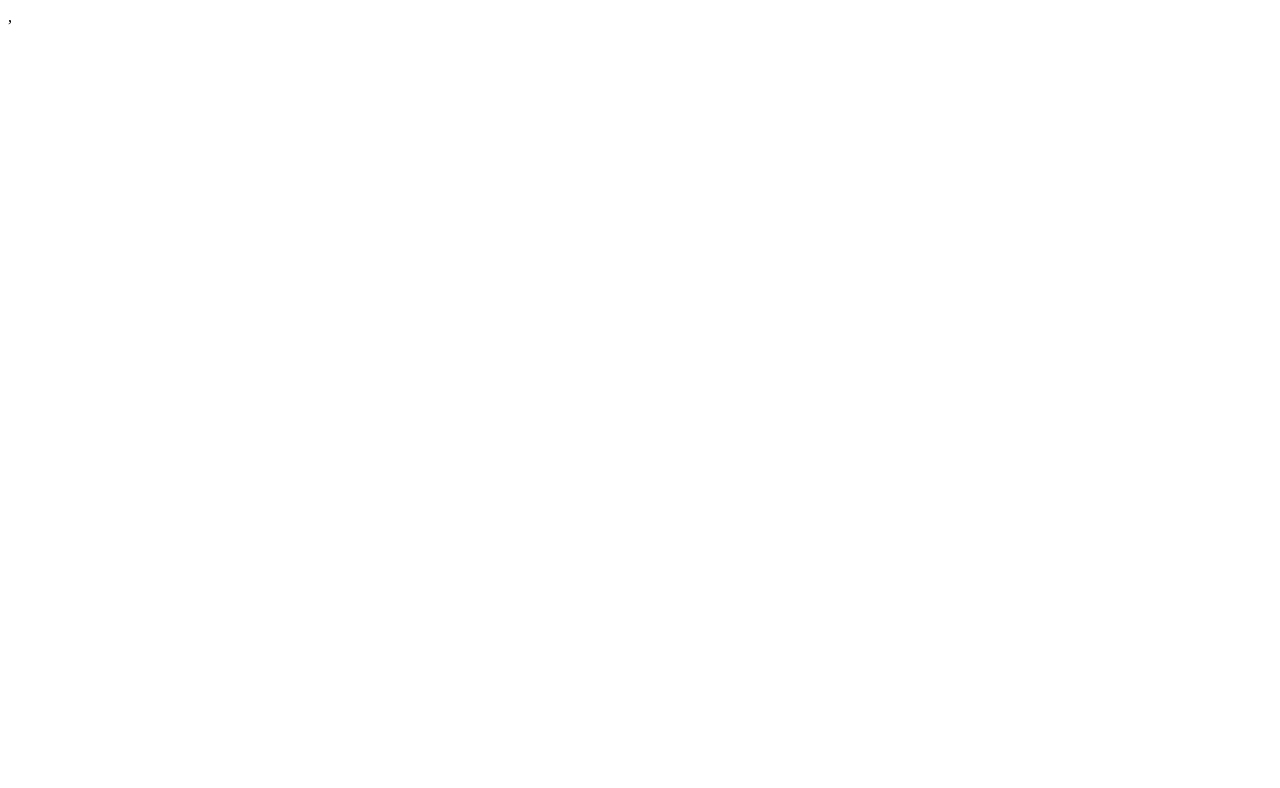
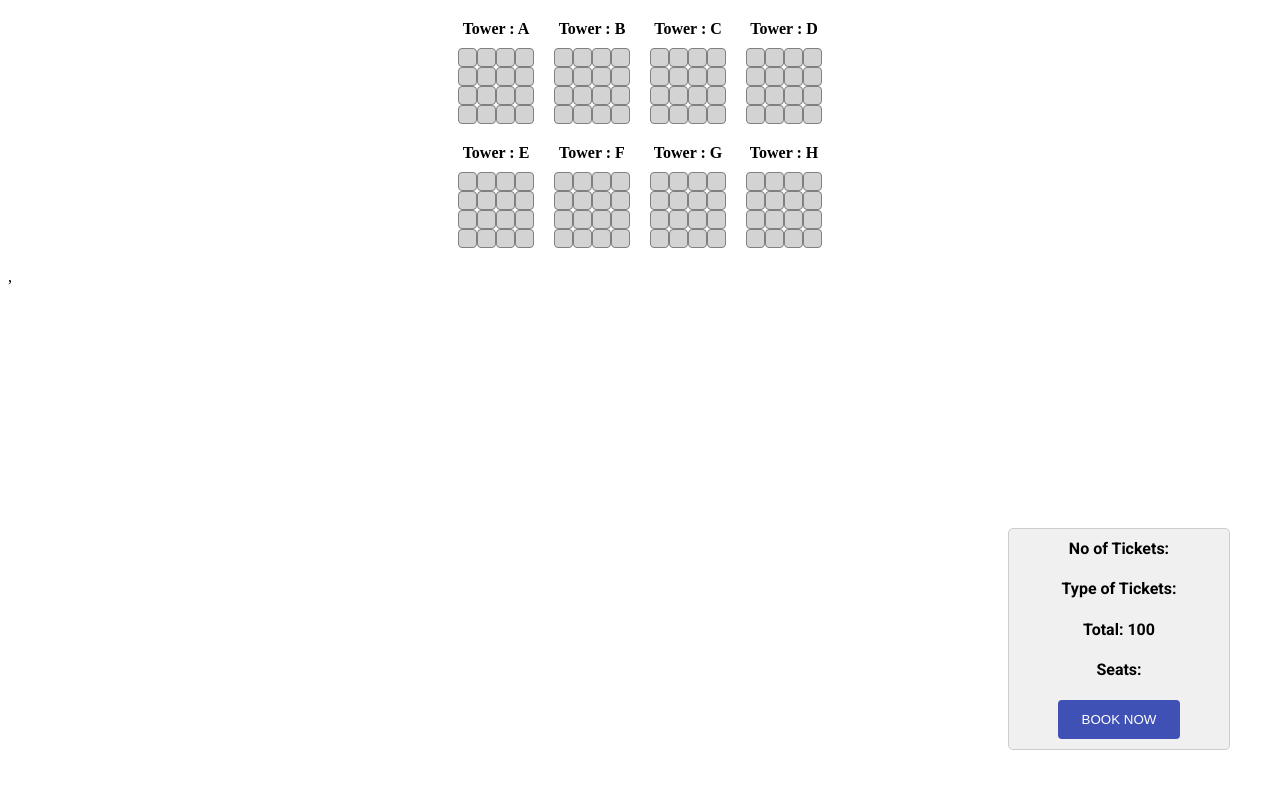
Before and after one commit to KathanrDave/Pitch-Passes_Whisk-To-Quidditch, a React (Create React App) app in the folder AdminDashboard/admindashboard/: page /booktickets in a window 1280 px wide. Before the commit this address had no page. Shown: the top 788 px of the page. Built offline with nearby package versions, Linux system fonts and the light colour scheme; no server answers.

Commit message:
Add File

```diff
--- a/AdminDashboard/admindashboard/src/App.js
+++ b/AdminDashboard/admindashboard/src/App.js
@@ -4,20 +4,20 @@ import MatchShow from "./components/matchShow";
 import { BrowserRouter as Router, Routes, Route } from "react-router-dom";
 import AddEvents from "./components/addEvents";
 import MatchDisplay from "./components/matchDisplay";
-import BookTickets from "./components/bookTickets";
 import Seat from "./components/Seat";
 import SeatingMap from "./components/seatRow";
 import AddSeats from "./components/addSeats";
 import UserSeatBook from "./components/userSeatBook";
+import { useLocation } from 'react-router-dom';
+
 function App() {
   return (
     <div className="App">
       <Routes>
           <Route path="/" element={<MatchDisplay />} />
           <Route path="/" element={<AddEvents />} />
-        <Route path="/book-tickets/64a55f28de73098269e32abd" element={<BookTickets />} />
+          <Route path="/booktickets" element={<UserSeatBook />} />
         <Route path="/admin/addseats" element={<AddSeats/>}/>
-        <Route path="/user/booktickets" element={<UserSeatBook/>}/>
       </Routes>
 
     </div>
--- a/AdminDashboard/admindashboard/src/components/matchDisplay.js
+++ b/AdminDashboard/admindashboard/src/components/matchDisplay.js
@@ -24,7 +24,7 @@ export default function MatchDisplay() {
     '64ac2fca55cfd077059ba048',
   ]);
 
-  const matchIds = matchData.map((data) => data.matchId); // Array to store matchIds
+  const matchIds= matchData.map((data) => data.matchId); // Array to store matchIds
 
   useEffect(() => {
     const fetchMatchData = async () => {
@@ -61,8 +61,8 @@ export default function MatchDisplay() {
   }, [location, remainingMatchIds]);
 
   const handleBookTicket = (index) => {
-    const matchId = matchIds[index]; // Access matchId using the index
-    navigate(`/book-tickets/${matchId}`);
+    const matchId = matchIds[index];
+    navigate(`/booktickets?matchId=${matchId}`);
   };
 
   return (
--- a/AdminDashboard/admindashboard/src/components/seatRow.js
+++ b/AdminDashboard/admindashboard/src/components/seatRow.js
@@ -4,9 +4,10 @@ import axios from 'axios';
 import Seat from './Seat';
 import  { useState,useEffect } from 'react';
 import TextField from '@mui/material/TextField'; // Import the TextField component
-const SeatingMap = ({seatDataCallback}) => {
+const SeatingMap = ({ seatDataCallback, matchId }) => {
   const numRows = 4; // Number of rows in each matrix
   const numCols = 4; // Number of columns in each matrix
+ console.log('Seating Map :',matchId);
   const numMatrices = 8; // Total number of matrices
   const matricesPerSide = 4; // Number of matrices on each side (upper and lower)
   const [selectedSeats, setSelectedSeats] = useState([]);
@@ -40,9 +41,7 @@ const SeatingMap = ({seatDataCallback}) => {
 
 
   const handleSeatSelection = (seatKey) => {
-    console.log(seatKey);
     setSelectedSeatKey(seatKey);
-    console.log(typeof(seatKey));
     // Check if the seatKey is already in the selectedSeats list
     if (selectedSeats.includes(seatKey)) {
       // Remove the seatKey from the list if it's already selected
@@ -52,16 +51,14 @@ const SeatingMap = ({seatDataCallback}) => {
       setSelectedSeats([...selectedSeats, seatKey]);
     }
   };
+
+  // used for sending the match id to small box book
   useEffect(() => {
-    console.log(selectedSeats.length)
     console.log('Selected seats:', selectedSeats.join(', '));
-    seatDataCallback(selectedSeats);
+    // Send both selectedSeats and matchId as an object
+    seatDataCallback({selectedSeats });
   }, [selectedSeats]);
 
-  const seatPrice=100;
-  const seatType='Silver';
-const matchId='64a55f28de73098269e32abd';
-// const Id=matchId;
 
 // function to make the seat according to particular id
 
--- a/AdminDashboard/admindashboard/src/components/smallBoxBook.js
+++ b/AdminDashboard/admindashboard/src/components/smallBoxBook.js
@@ -1,35 +1,7 @@
   import React, { useEffect, useState } from 'react';
   import Box from "@mui/material/Box";
-import Button from "@mui/material/Button";
   import styled from "styled-components";
   import axios from 'axios';
-export default function BoxBook(seatData) {
-  const Total = 100;
-  const Tickets = 100;
-  const { selectedSeats } = seatData;
-  const [seatsArray, setSeatsArray] = useState(Object.keys(selectedSeats));
-  const [totalPrice, setTotalPrice] = useState(0);
-  const matchId='64a55f28de73098269e32abd';
-  // calculate the total seat price
-  const calculateTotalPrice = () => {
-    let totalPrice = 0;
-    seatsArray.forEach((seatKey) => {
-      const seatID=selectedSeats[seatKey];
-      const url=`http://localhost:3002/admin/addseats/checkSeatsPrice?matchId=${matchId}&seatKey=${seatID}`;
-      axios.get(url).then((response) => {
-
-      })
-      const seatPrice = selectedSeats[seatKey];
-      totalPrice += seatPrice;
-    });
-    return totalPrice;
-  };
-// changes is called when the user changes the seat
-  useEffect(() => {
-    const newTotalPrice = calculateTotalPrice();
-    setTotalPrice(newTotalPrice);
-  }, [seatsArray, selectedSeats]);
-
 
   const StyledButton = styled.button`
   background-color: #3f51b5;
@@ -46,6 +18,42 @@ export default function BoxBook(seatData) {
     background-color: #283593;
   }
 `;
+  export default function BoxBook({selectedSeats, matchId}) {
+    const Total = 100;
+    const [seatsArray, setSeatsArray] = useState([]);
+useEffect(() => {
+  // Check if selectedSeats is an object before calling Object.values()
+  if (typeof selectedSeats === 'object' && selectedSeats !== null) {
+    setSeatsArray(Object.values(selectedSeats));
+  } else {
+    setSeatsArray([]);
+  }
+}, [selectedSeats]);
+
+    const [totalPrice, setTotalPrice] = useState(0);
+
+     // changes is called when the user changes the seat
+     useEffect(() => {
+      // const newTotalPrice = calculateTotalPrice();
+      // setTotalPrice(newTotalPrice);
+    }, [seatsArray,selectedSeats]);
+
+    console.log(seatsArray);
+
+
+    // calculate the total seat price
+    const calculateTotalPrice = () => {
+      let totalPrice = 0;
+      seatsArray.forEach((seatKey) => {
+        const url=`http://localhost:3002/admin/addseats/checkSeatsPrice?matchId=${matchId}&seatKey=${seatKey}`;
+        axios.get(url).then((response) => {
+
+        })
+        const seatPrice = selectedSeats[seatKey];
+        totalPrice += seatPrice;
+      });
+      return totalPrice;
+    };
 
     return (
       <div>
@@ -76,8 +84,19 @@ export default function BoxBook(seatData) {
               borderRadius: "3px",
             }}
           >
-          No of Tickets: {Tickets}
+            No of Tickets: {selectedSeats.length}
           </div>
+          <div
+            sx={{
+              padding: "10px",
+              backgroundColor: "#66c2ff",
+              color: "#fff",
+              borderRadius: "3px",
+            }}
+          >
+          Type of Tickets: {selectedSeats.length}
+          </div>
+
           <div
             sx={{
               padding: "10px",
@@ -96,10 +115,7 @@ export default function BoxBook(seatData) {
     borderRadius: "3px",
   }}
 >
-      Seats:
-      {seatsArray.map((seat, index) => (
-        <span key={index}>{selectedSeats[seat]},</span>
-      ))}
+  Seats: {seatsArray.join(", ")}
 </div>
 
           <StyledButton>BOOK NOW</StyledButton>
--- a/AdminDashboard/admindashboard/src/components/userSeatBook.js
+++ b/AdminDashboard/admindashboard/src/components/userSeatBook.js
@@ -1,18 +1,23 @@
-
 import React, { useState } from 'react';
 import SeatingMap from "./seatRow";
 import BoxBook from "./smallBoxBook";
+import { useLocation } from 'react-router-dom';
 export default function UserSeatBook() {
+
+  const location = useLocation();
+  const queryParams = new URLSearchParams(location.search);
+  const matchId = queryParams.get('matchId');
   const [seatData, setSeatData] = useState({});
-  const handleChange=(selectedSeats)=>{
+
+  const handleChange = (selectedSeats) => {
     console.log('User');
     console.log(selectedSeats);
     setSeatData(selectedSeats);
-  }
+  };
   return (
     <div>
-      <SeatingMap  seatDataCallback={handleChange}/>
-      <BoxBook selectedSeats={seatData}/>
+     <SeatingMap seatDataCallback={handleChange} matchId={matchId} />
+      <BoxBook  selectedSeats={seatData} matchId={matchId} />
     </div>
   );
 }
```
Also changed, not shown: AdminDashboard/admindashboard/src/adminFormBack.js (+19 -2 lines). Lines whose indentation alone changed are shown as unchanged.
